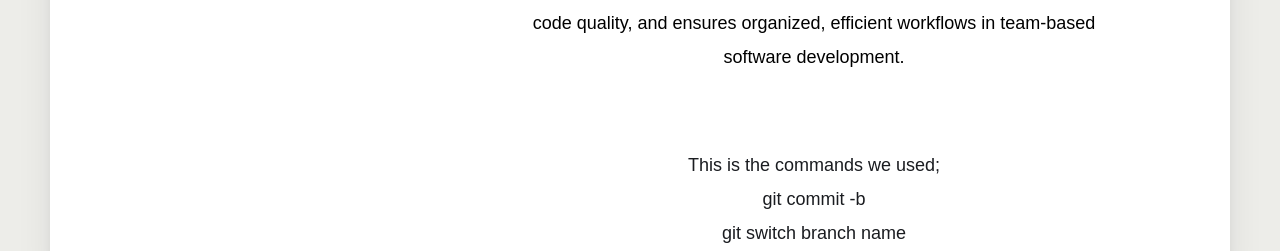
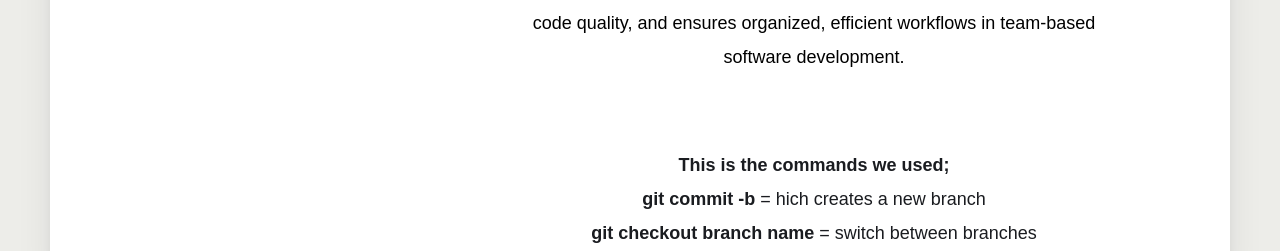
Before and after one commit to Callum-Jones230893/Github-Group-Assignment, a plain HTML site: page branching.html in a window 1280 px wide. Shown: the part 549-800 px from the top of the page. Drawn offline with Linux system fonts and the light colour scheme.

Commit message:
add text style in branching-html as well as text

```diff
--- a/branching.html
+++ b/branching.html
@@ -65,9 +65,9 @@
                         improves code quality, and ensures organized, efficient workflows in team-based software development.
                     </p>
                     <p class="commands">
-                        This is the commands we used;
-                        <li>git commit -b</li>
-                        <li>git switch branch name</li>
+                        <strong> This is the commands we used;</strong>
+                        <li><strong>git commit -b </strong> = hich creates a new branch</li>
+                        <li><strong>git checkout branch name </strong> = switch between branches</li>
                     </p>
                 </div>
             </article>
```
